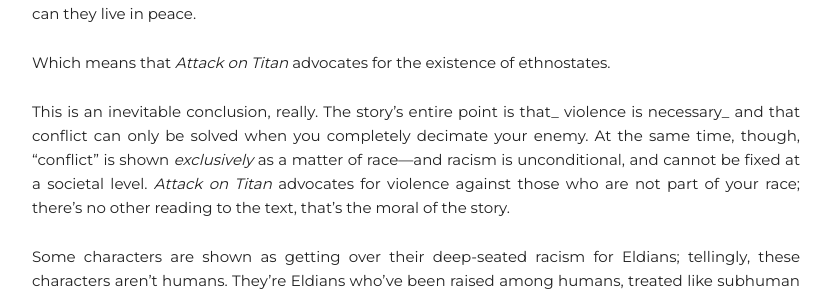
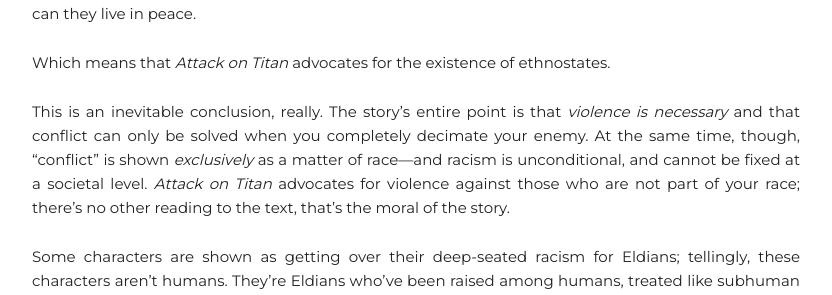
Before and after one commit to WholesomeRage/WholesomeRage.github.io, a Jekyll site: the page built from _posts/2021-09-18-Attack-On-Titan.md, in a window 1280 px wide and 900 px high, scrolled down 60583 px. Shown: the part 158-453 px from the top of the window, without its empty margins (224-1056 px from the left). Built offline with Jekyll 4.4.1, drawn with Linux system fonts in a browser that asks for light colours; nearby versions of some CDN libraries; some of the changed text lies outside the part shown.

```diff
--- a/_posts/2021-09-18-Attack-On-Titan.md
+++ b/_posts/2021-09-18-Attack-On-Titan.md
@@ -261,7 +261,7 @@ The thing about war, as an allegory, is that it’s _reductive_. It presents a c
 
 If the actual threat that the war is representing is literally _other people_, humanity itself, then what we’re left with is a text that kind of… advocates for the necessity of genocide?
 
-We repeatedly, constantly, get Eren saying that he wants to exterminate all titans. “I’m going to kill all of these animals” is something he says multiple times; the term _extermination _is used literally—and the story treats this as a good, correct goal to pursue. Then we learn that the titans are people, and controlled by other people, and Eren’s goal is to _still_ exterminate them all.
+We repeatedly, constantly, get Eren saying that he wants to exterminate all titans. “I’m going to kill all of these animals” is something he says multiple times; the term _extermination_ is used literally—and the story treats this as a good, correct goal to pursue. Then we learn that the titans are people, and controlled by other people, and Eren’s goal is to _still_ exterminate them all.
 
 The series keeps asking the same question—is violence necessary? And every time, the answer is _yes_.
 
@@ -483,7 +483,7 @@ The big issue with all the women in _Attack on Titan,_ if we’re going by the b
 
 The first point is easy to see, especially once the series is over. While you’re reading it you can’t really tell where a lot of the character arcs are going—and there’s enough women in the cast that you assume at least _one_ will end up doing anything remotely important.
 
-That doesn’t happen, though. In _Attack on Titan,_ men make choices, and women stand by and watch. Sometimes they _execute _the plans that men have drafted up, but they make sure to follow strict orders; they’re cripplingly devoid of any personality. Delete every female character from _Attack on Titan_ in the last 20 chapters or so, and there’ll be no real changes to the storyline—and in a character-based supernatural drama, that’s a huge red flag.
+That doesn’t happen, though. In _Attack on Titan,_ men make choices, and women stand by and watch. Sometimes they _execute_ the plans that men have drafted up, but they make sure to follow strict orders; they’re cripplingly devoid of any personality. Delete every female character from _Attack on Titan_ in the last 20 chapters or so, and there’ll be no real changes to the storyline—and in a character-based supernatural drama, that’s a huge red flag.
 
 But it’s the second point that really drives it home for me—mostly because the fact women in _Attack on Titan_ are defined and limited by the men they devote themselves to _is_ the reason they’re so irrelevant. A male character’s goal by the end of the series is to save the world and ensure a future for humanity; a woman’s motivation is to marry, have children, and maybe ask their daddy for a hug.
 
@@ -697,7 +697,7 @@ The explanation for such disproportionate hatred is that, in the past, Eldians t
 
 Which means that _Attack on Titan_ advocates for the existence of ethnostates.
 
-This is an inevitable conclusion, really. The story’s entire point is that_ violence is necessary_ and that conflict can only be solved when you completely decimate your enemy. At the same time, though, “conflict” is shown _exclusively_ as a matter of race—and racism is unconditional, and cannot be fixed at a societal level. _Attack on Titan_ advocates for violence against those who are not part of your race; there’s no other reading to the text, that’s the moral of the story.
+This is an inevitable conclusion, really. The story’s entire point is that _violence is necessary_ and that conflict can only be solved when you completely decimate your enemy. At the same time, though, “conflict” is shown _exclusively_ as a matter of race—and racism is unconditional, and cannot be fixed at a societal level. _Attack on Titan_ advocates for violence against those who are not part of your race; there’s no other reading to the text, that’s the moral of the story.
 
 Some characters are shown as getting over their deep-seated racism for Eldians; tellingly, these characters aren’t humans. They’re Eldians who’ve been raised among humans, treated like subhuman garbage and taught to hate their own race—and then learn that they’re not inherently inferior.
 
@@ -866,7 +866,7 @@ Which drives us to my third point.
 
 **3. There’s a lot of evidence that the author of Attack on Titan may be a Japanese imperialist.**
 
-Who could’ve seen _that _coming.
+Who could’ve seen _that_ coming.
 
 [Japan has infamously glossed over past atrocities committed against China and Korea in their history textbooks and in their general educational system](https://www.bbc.com/news/magazine-21226068). These accounts go from the denial of the existence of “Comfort Women”—the name given to refer to the victims and survivors of [Japan's brutal sex slave trade, which ran from 1932 to 1945 in multiple occupied Asian countries, but especially Korea and China](https://www.history.com/news/comfort-women-japan-military-brothels-korea) to the [still very present, still very real denial that the Nanjing Massacre (also known as the Rape of Nanjing) ever happened.](https://en.wikipedia.org/wiki/Nanjing_Massacre_denial)
 
```
